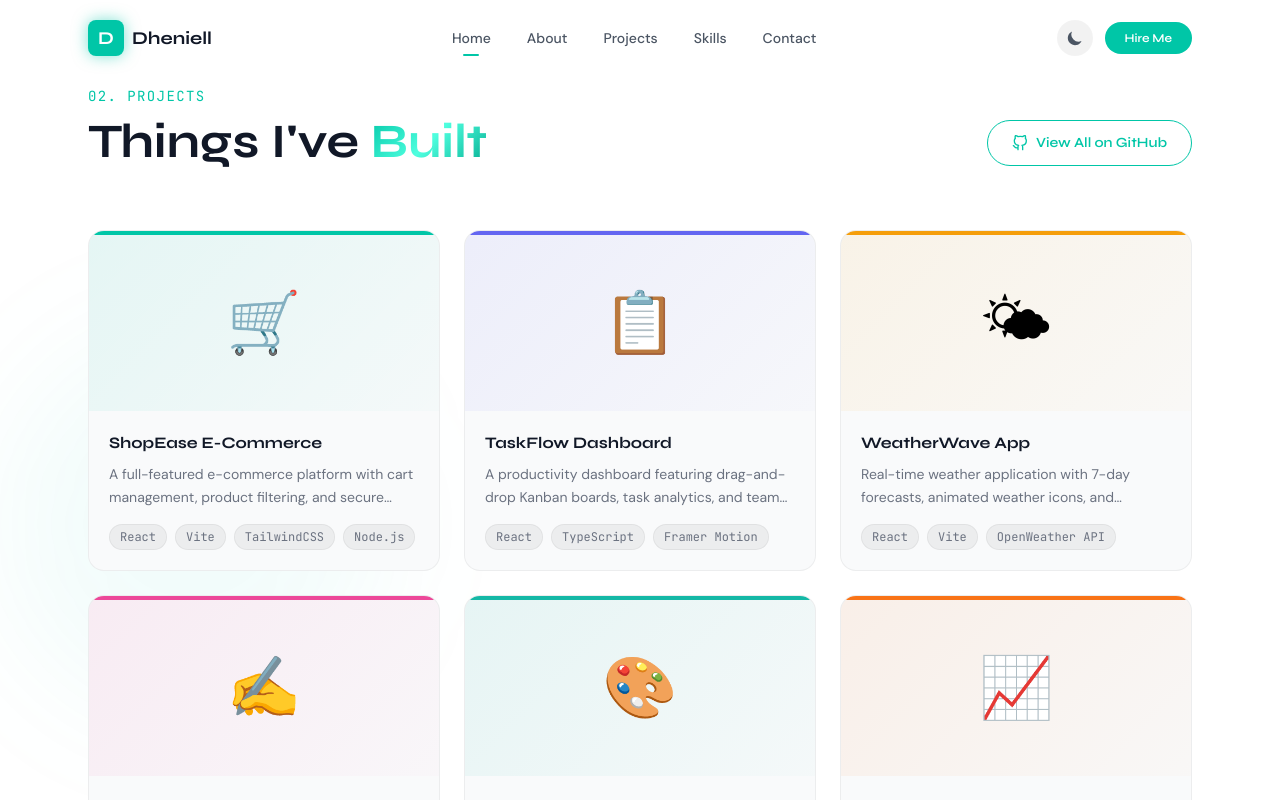
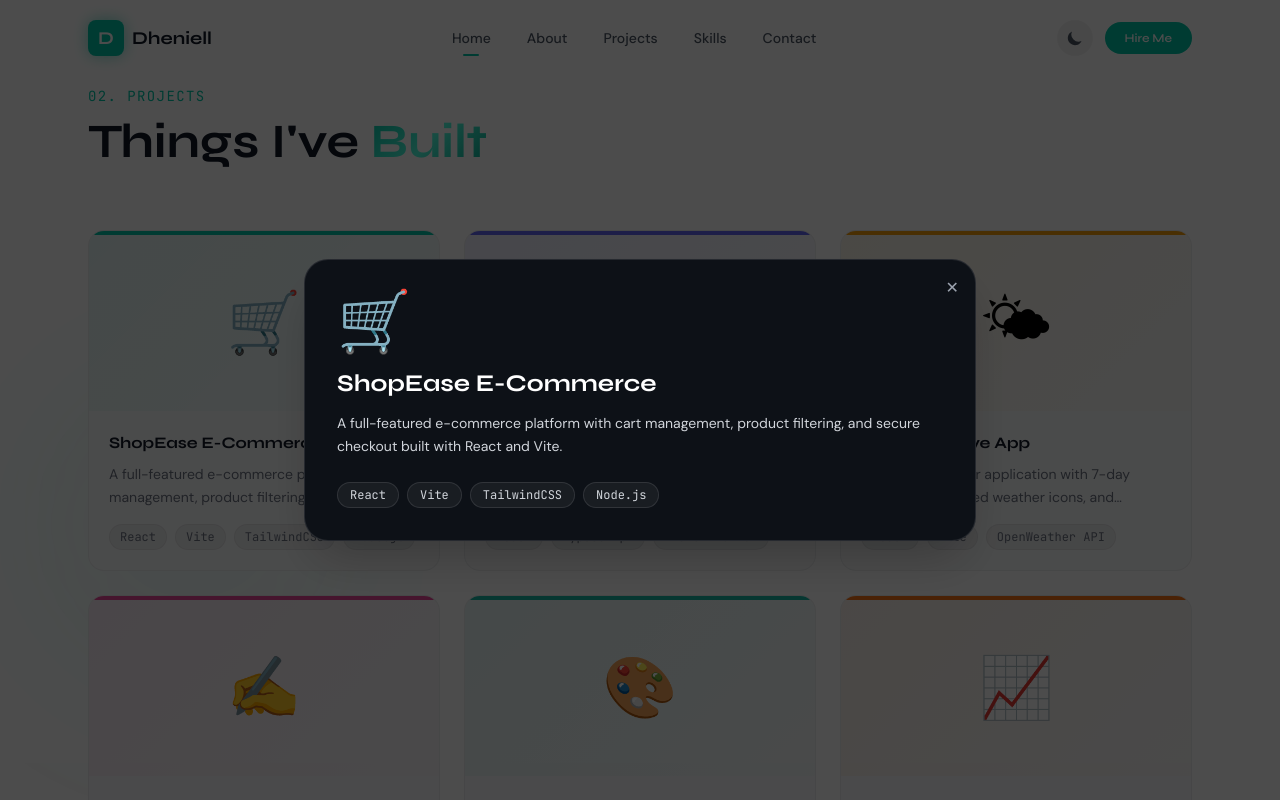
Before and after one commit to dhen-delacruz/dheniell-portfolio, a React (Vite) app: page / in a window 1280 px wide. Both pictures are taken after a click on the element 264 px from the left and 2214 px from the top of the page. Shown: the part 1814-2614 px from the top of the page. Built offline with nearby package versions, Linux system fonts and the light colour scheme.

Commit message:
updating my project

```diff
--- a/src/sections/Projects.jsx
+++ b/src/sections/Projects.jsx
@@ -7,6 +7,7 @@ import { projects } from '../assets/data'
 export default function Projects() {
   const [ref, inView] = useInView({ threshold: 0.05, triggerOnce: true })
   const [hovered, setHovered] = useState(null)
+  const [selectedProject, setSelectedProject] = useState(null)
 
   return (
     <section
@@ -31,15 +32,6 @@ export default function Projects() {
               Things I've <span className="gradient-text">Built</span>
             </h2>
           </div>
-          <a
-            href="https://github.com/dheniell"
-            target="_blank"
-            rel="noreferrer"
-            className="btn-outline self-start md:self-auto text-sm"
-          >
-            <FiGithub size={16} />
-            View All on GitHub
-          </a>
         </motion.div>
 
         {/* Grid */}
@@ -52,6 +44,7 @@ export default function Projects() {
               transition={{ duration: 0.5, delay: i * 0.08 }}
               onHoverStart={() => setHovered(project.id)}
               onHoverEnd={() => setHovered(null)}
+              onClick={() => setSelectedProject(project)}
               className="group relative rounded-2xl overflow-hidden dark:bg-[#0d1117] bg-gray-50
                          border dark:border-white/5 border-black/5 hover:border-accent/40 transition-all duration-300
                          hover:shadow-[0_0_40px_rgba(0,198,167,0.1)] cursor-pointer"
@@ -75,31 +68,6 @@ export default function Projects() {
                   {project.emoji}
                 </motion.div>
 
-                {/* Hover overlay */}
-                <motion.div
-                  initial={{ opacity: 0 }}
-                  animate={hovered === project.id ? { opacity: 1 } : { opacity: 0 }}
-                  className="absolute inset-0 bg-black/60 backdrop-blur-sm flex items-center justify-center gap-4"
-                >
-                  <a
-                    href={project.github}
-                    target="_blank"
-                    rel="noreferrer"
-                    onClick={e => e.stopPropagation()}
-                    className="flex items-center gap-2 px-4 py-2 bg-white text-gray-900 rounded-full font-body font-semibold text-sm hover:bg-accent hover:text-white transition-colors"
-                  >
-                    <FiGithub size={14} /> Code
-                  </a>
-                  <a
-                    href={project.live}
-                    target="_blank"
-                    rel="noreferrer"
-                    onClick={e => e.stopPropagation()}
-                    className="flex items-center gap-2 px-4 py-2 bg-accent text-white rounded-full font-body font-semibold text-sm hover:bg-accent-dark transition-colors"
-                  >
-                    <FiExternalLink size={14} /> Live
-                  </a>
-                </motion.div>
               </div>
 
               {/* Content */}
@@ -127,6 +95,39 @@ export default function Projects() {
           ))}
         </div>
       </div>
+
+      {/* Project Modal */}
+      {selectedProject && (
+        <div className="fixed inset-0 z-50 flex items-center justify-center bg-black/70 p-4">
+          <div className="relative w-full max-w-2xl rounded-3xl border border-white/10 bg-[#0d1117] p-8 shadow-2xl">
+            <button
+              onClick={() => setSelectedProject(null)}
+              className="absolute right-4 top-4 text-gray-400 hover:text-white"
+            >
+              ✕
+            </button>
+            <div className="mb-6">
+              <div className="text-6xl mb-4">{selectedProject.emoji}</div>
+              <h3 className="font-display text-2xl font-bold text-white mb-3">
+                {selectedProject.title}
+              </h3>
+              <p className="font-body text-sm text-gray-300 leading-relaxed">
+                {selectedProject.description}
+              </p>
+            </div>
+            <div className="flex flex-wrap gap-2">
+              {selectedProject.tech.map((t) => (
+                <span
+                  key={t}
+                  className="font-mono text-xs px-3 py-1 rounded-full bg-white/5 text-gray-300 border border-white/10"
+                >
+                  {t}
+                </span>
+              ))}
+            </div>
+          </div>
+        </div>
+      )}
     </section>
   )
 }
```
